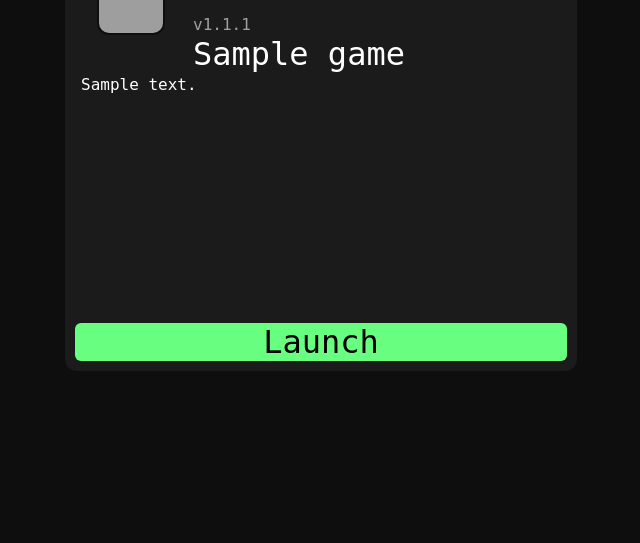
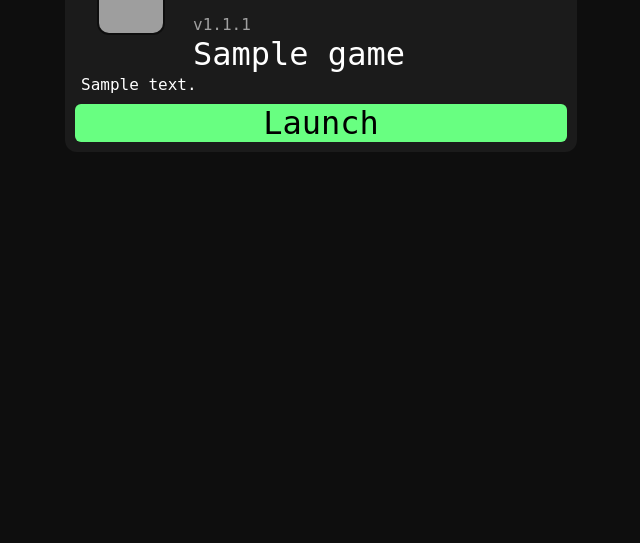
Before and after one commit to ItsTato/GammaLauncher, a Flask app: page /games/1 in a window 1280 px wide. Shown: the part 257-800 px from the top of the page, without its empty margins (319-959 px from the left). Run offline with Flask 3, Linux system fonts and the light colour scheme; tables that the repository leaves empty hold one stand-in row (values such as "Sample post"); some web fonts are replaced; grey boxes are pictures that could not be loaded.

Commit message:
Make full profile scale

```diff
--- a/static/css/game.css
+++ b/static/css/game.css
@@ -6,7 +6,6 @@
 	transform: translateX(-50%);
 	border-radius: 12px;
 	background-color: var(--background-tertiary);
-	min-height: 500px;
 	height: auto;
 }
 
@@ -42,6 +41,7 @@
 	left: 16px;
 	top: 56px;
 	font-size: 16px;
+	margin-bottom: 114px;
 	font-family: 'Cascadia Code', monospace;
 	text-align: left;
 	white-space: wrap;
```
